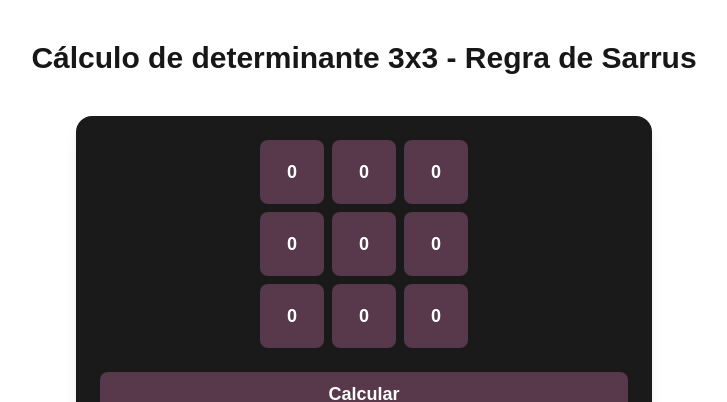
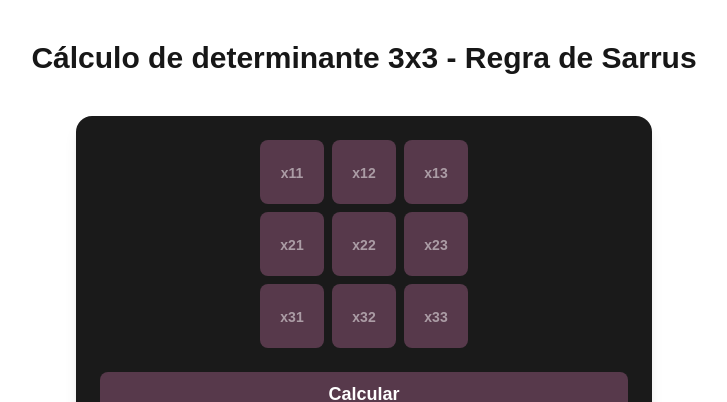
Before and after one commit to WendersonGomes/determinant-calculation, a Next.js app: page / in a window 1280 px wide. Shown: the top 402 px of the page, without its empty margins (276-1003 px from the left). Built offline with nearby package versions, Linux system fonts and the light colour scheme.

Commit message:
fix: clearInputs

```diff
--- a/app/page.tsx
+++ b/app/page.tsx
@@ -7,9 +7,9 @@ export default function Home() {
 
   // Matriz principal 3x3
   const [matrix, setMatrix] = useState<(number | string)[][]>([
-    [0, 0, 0],
-    [0, 0, 0],
-    [0, 0, 0]]
+    ["", "", ""],
+    ["", "", ""],
+    ["", "", ""]]
   );
 
   // Matriz estendida 3x5
@@ -244,9 +244,9 @@ export default function Home() {
   function clearInputs() {
     if (isAnimating) return;
     setMatrix([
-      [0, 0, 0],
-      [0, 0, 0],
-      [0, 0, 0]]
+      ["", "", ""],
+      ["", "", ""],
+      ["", "", ""]]
     );
     setExtended([]);
     setSteps([]);
```
